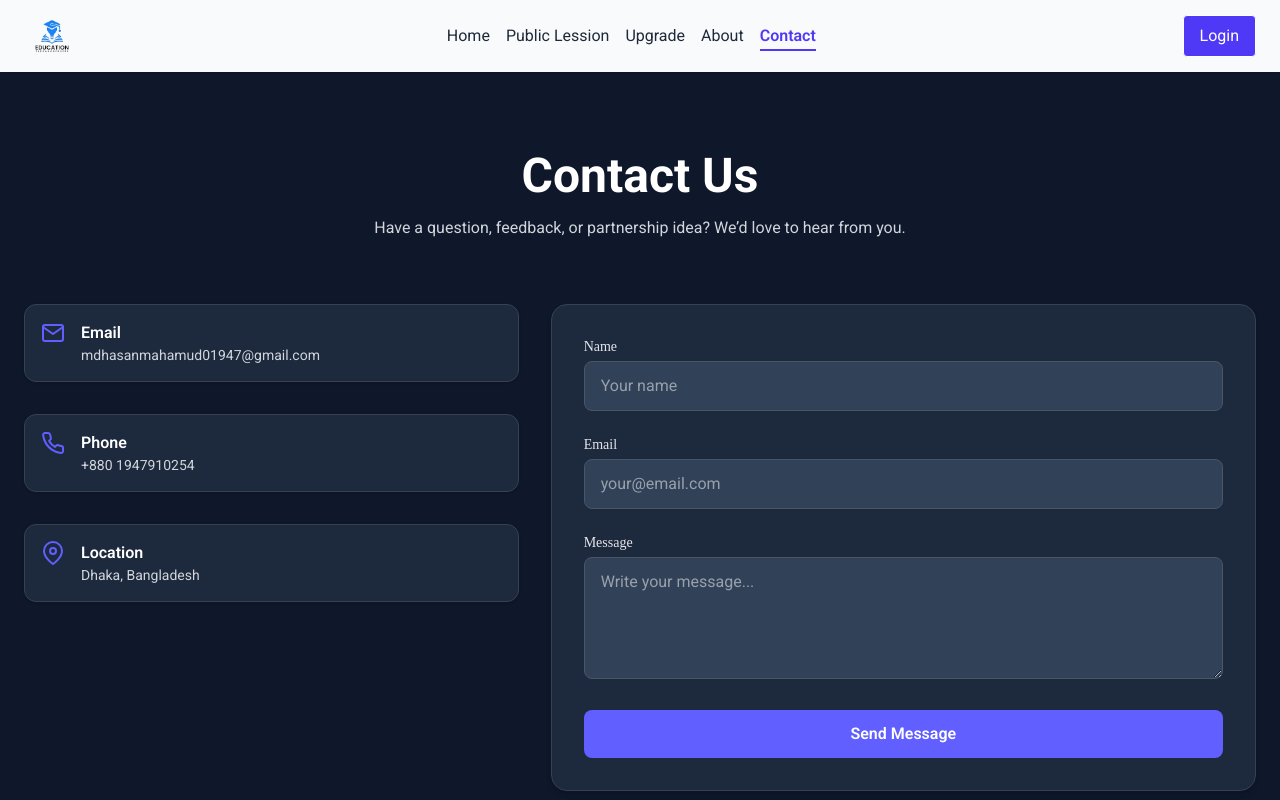
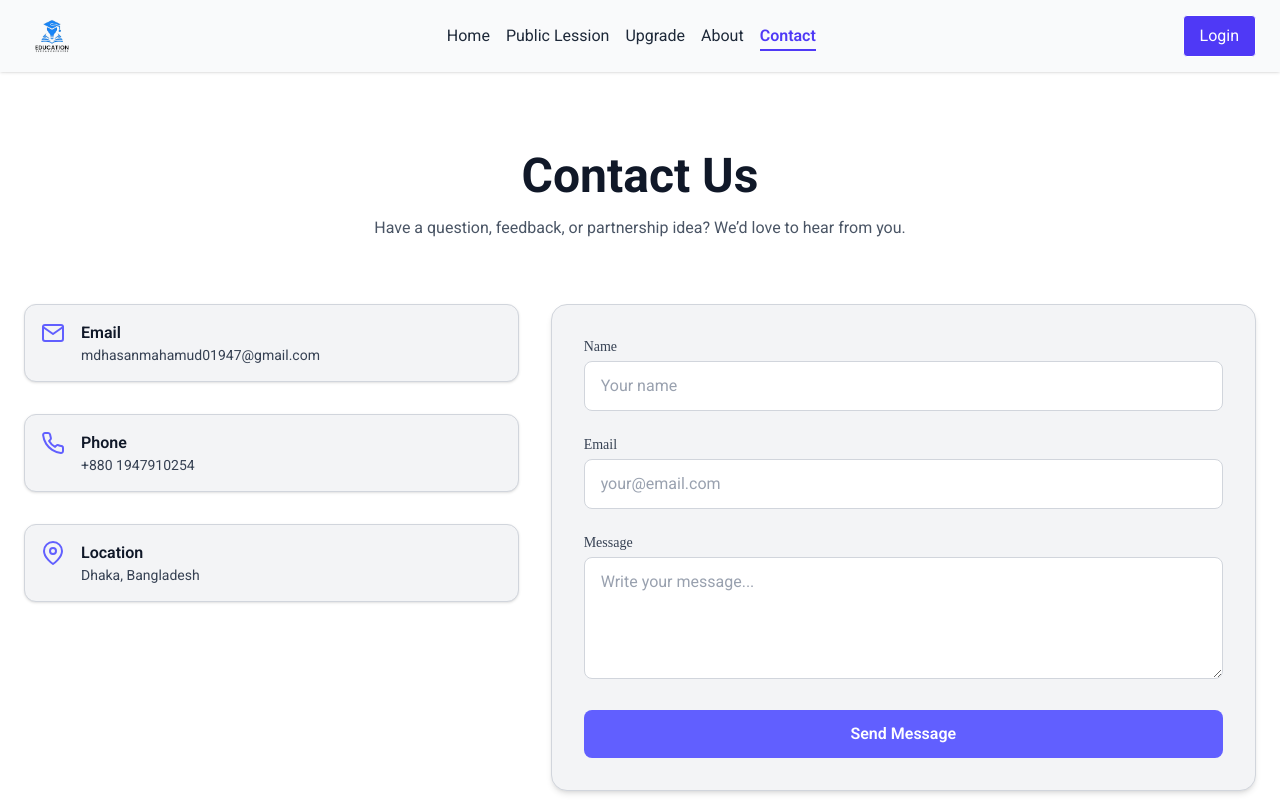
Before and after one commit to mdhasanmahamud-dev/Digital_Life_Lessons_Frontend, a React (Vite) app: page /contact in a window 1280 px wide. Shown: the top 800 px of the page. Built offline with nearby package versions, Linux system fonts and the light colour scheme; no server answers; a web font is replaced by a local one.

Commit message:
Implement dark mode and light mode

```diff
--- a/src/pages/Contact/Contact.jsx
+++ b/src/pages/Contact/Contact.jsx
@@ -3,21 +3,22 @@ import { FiMail, FiPhone, FiMapPin } from "react-icons/fi";
 
 const Contact = () => {
   return (
-    <div className="bg-slate-900 text-gray-200 min-h-screen px-6 py-20">
+    <div className="bg-white dark:bg-slate-900 text-gray-900 dark:text-gray-200 min-h-screen px-6 py-20 transition-colors duration-300">
       {/* Header */}
       <section className="text-center mb-16">
-        <h1 className="text-4xl md:text-5xl font-bold mb-4 text-white">
+        <h1 className="text-4xl md:text-5xl font-bold mb-4 text-gray-900 dark:text-white">
           Contact Us
         </h1>
-        <p className="max-w-xl mx-auto text-gray-300">
-          Have a question, feedback, or partnership idea? We’d love to hear from you.
+        <p className="max-w-xl mx-auto text-gray-600 dark:text-gray-300">
+          Have a question, feedback, or partnership idea? We’d love to hear from
+          you.
         </p>
       </section>
 
       {/* Content */}
       <section className="max-w-7xl mx-auto grid grid-cols-12 gap-8">
         {/* Contact Info */}
-        <div className="space-y-8 col-span-12 md:col-span-5 ">
+        <div className="space-y-8 col-span-12 md:col-span-5">
           <ContactCard
             icon={<FiMail />}
             title="Email"
@@ -36,31 +37,37 @@ const Contact = () => {
         </div>
 
         {/* Contact Form */}
-        <form className="col-span-12 md:col-span-7  bg-slate-800 border border-gray-700 rounded-2xl p-8 space-y-6 shadow-md">
+        <form className="col-span-12 md:col-span-7 bg-gray-100 dark:bg-slate-800 border border-gray-300 dark:border-gray-700 rounded-2xl p-8 space-y-6 shadow-md transition-colors duration-300">
           <div>
-            <label className="block text-sm font-medium mb-1">Name</label>
+            <label className="block text-sm font-medium mb-1 text-gray-700 dark:text-gray-200">
+              Name
+            </label>
             <input
               type="text"
               placeholder="Your name"
-              className="w-full px-4 py-3 rounded-lg bg-slate-700 border border-gray-600 focus:outline-none focus:ring-1 focus:ring-indigo-500 text-white"
+              className="w-full px-4 py-3 rounded-lg bg-white dark:bg-slate-700 border border-gray-300 dark:border-gray-600 focus:outline-none focus:ring-1 focus:ring-indigo-500 text-gray-900 dark:text-white placeholder-gray-400 dark:placeholder-gray-500 transition-colors duration-300"
             />
           </div>
 
           <div>
-            <label className="block text-sm font-medium mb-1">Email</label>
+            <label className="block text-sm font-medium mb-1 text-gray-700 dark:text-gray-200">
+              Email
+            </label>
             <input
               type="email"
               placeholder="your@email.com"
-              className="w-full px-4 py-3 rounded-lg bg-slate-700 border border-gray-600 focus:outline-none focus:ring-1 focus:ring-indigo-500 text-white"
+              className="w-full px-4 py-3 rounded-lg bg-white dark:bg-slate-700 border border-gray-300 dark:border-gray-600 focus:outline-none focus:ring-1 focus:ring-indigo-500 text-gray-900 dark:text-white placeholder-gray-400 dark:placeholder-gray-500 transition-colors duration-300"
             />
           </div>
 
           <div>
-            <label className="block text-sm font-medium mb-1">Message</label>
+            <label className="block text-sm font-medium mb-1 text-gray-700 dark:text-gray-200">
+              Message
+            </label>
             <textarea
               rows="4"
               placeholder="Write your message..."
-              className="w-full px-4 py-3 rounded-lg bg-slate-700 border border-gray-600 focus:outline-none focus:ring-2 focus:ring-indigo-500 text-white"
+              className="w-full px-4 py-3 rounded-lg bg-white dark:bg-slate-700 border border-gray-300 dark:border-gray-600 focus:outline-none focus:ring-2 focus:ring-indigo-500 text-gray-900 dark:text-white placeholder-gray-400 dark:placeholder-gray-500 transition-colors duration-300"
             />
           </div>
 
@@ -79,11 +86,11 @@ const Contact = () => {
 // Contact Card Component
 const ContactCard = ({ icon, title, info }) => {
   return (
-    <div className="flex items-start gap-4 p-4 bg-slate-800 border border-gray-700 rounded-xl shadow-sm">
+    <div className="flex items-start gap-4 p-4 bg-gray-100 dark:bg-slate-800 border border-gray-300 dark:border-gray-700 rounded-xl shadow-sm transition-colors duration-300">
       <div className="text-2xl text-indigo-500">{icon}</div>
       <div>
-        <h3 className="font-semibold text-white">{title}</h3>
-        <p className="text-gray-300 text-sm">{info}</p>
+        <h3 className="font-semibold text-gray-900 dark:text-white">{title}</h3>
+        <p className="text-gray-700 dark:text-gray-300 text-sm">{info}</p>
       </div>
     </div>
   );
--- a/src/pages/PublicLessons/PublicLessonsCards/PublicLessonsCards.jsx
+++ b/src/pages/PublicLessons/PublicLessonsCards/PublicLessonsCards.jsx
@@ -78,9 +78,9 @@ const PublicLessonsCards = () => {
               emotionalTone={lesson.emotionalTone}
               creator={lesson.creator}
               createdAt={lesson.createdAt}
-              image={lesson.image} // Lesson image
-              accessLevel={lesson.accessLevel} // free or premium
-              userData={user} // Logged-in user for premium check
+              image={lesson.image}
+              accessLevel={lesson.accessLevel}
+              userData={user}
               detailsLink={`/lession-details/${lesson._id}`}
               upgradeLink="/upgrade"
               buttonText="View Details"
--- a/src/pages/PublicLessons/SearchFilterSort/SearchFilterSort.jsx
+++ b/src/pages/PublicLessons/SearchFilterSort/SearchFilterSort.jsx
@@ -20,7 +20,7 @@ const SearchFilterSort = ({
   };
 
   return (
-    <div className="mb-10 bg-slate-900 border border-slate-800 rounded-2xl p-6">
+    <div className="mb-10 bg-white dark:bg-slate-900 border border-gray-300 dark:border-slate-800 rounded-2xl p-6 transition-colors duration-300">
       <div className="flex flex-col lg:flex-row gap-4 items-stretch lg:items-center">
         {/* Search */}
         <div className="flex-1 relative">
@@ -30,13 +30,13 @@ const SearchFilterSort = ({
             onChange={(e) => setLocalSearch(e.target.value)}
             onKeyDown={handleKeyDown}
             placeholder="Search lessons by title or keyword..."
-            className="w-full px-4 py-2.5 rounded-xl bg-slate-950 text-slate-200
-            border border-slate-800 focus:outline-none focus:border-slate-600
-            placeholder-slate-500"
+            className="w-full px-4 py-2.5 rounded-xl bg-gray-100 dark:bg-slate-950 text-gray-900 dark:text-slate-200
+              border border-gray-300 dark:border-slate-800 focus:outline-none focus:border-indigo-500
+              placeholder-gray-400 dark:placeholder-gray-500 transition-colors duration-300"
           />
           <button
             onClick={onSearch}
-            className="absolute right-1 top-1/2 -translate-y-1/2 px-4 py-1.5 bg-slate-800 text-slate-200 rounded-md hover:bg-slate-700"
+            className="absolute right-1 top-1/2 -translate-y-1/2 px-4 py-1.5 bg-gray-200 dark:bg-slate-800 text-gray-900 dark:text-slate-200 rounded-md hover:bg-gray-300 dark:hover:bg-slate-700 transition-colors duration-300"
           >
             Search
           </button>
@@ -47,8 +47,8 @@ const SearchFilterSort = ({
           <select
             value={category}
             onChange={(e) => setCategory(e.target.value)}
-            className="w-full px-4 py-2.5 rounded-xl bg-slate-950 text-slate-200
-            border border-slate-800 focus:outline-none focus:border-slate-600"
+            className="w-full px-4 py-2.5 rounded-xl bg-gray-100 dark:bg-slate-950 text-gray-900 dark:text-slate-200
+              border border-gray-300 dark:border-slate-800 focus:outline-none focus:border-indigo-500 transition-colors duration-300"
           >
             <option value="">All Categories</option>
             <option value="Personal Growth">Personal Growth</option>
@@ -63,8 +63,8 @@ const SearchFilterSort = ({
           <select
             value={emotion}
             onChange={(e) => setEmotion(e.target.value)}
-            className="w-full px-4 py-2.5 rounded-xl bg-slate-950 text-slate-200
-            border border-slate-800 focus:outline-none focus:border-slate-600"
+            className="w-full px-4 py-2.5 rounded-xl bg-gray-100 dark:bg-slate-950 text-gray-900 dark:text-slate-200
+              border border-gray-300 dark:border-slate-800 focus:outline-none focus:border-indigo-500 transition-colors duration-300"
           >
             <option value="">All Emotions</option>
             <option value="Gratitude">Gratitude</option>
@@ -79,8 +79,8 @@ const SearchFilterSort = ({
           <select
             value={sort}
             onChange={(e) => setSort(e.target.value)}
-            className="w-full px-4 py-2.5 rounded-xl bg-slate-950 text-slate-200
-            border border-slate-800 focus:outline-none focus:border-slate-600"
+            className="w-full px-4 py-2.5 rounded-xl bg-gray-100 dark:bg-slate-950 text-gray-900 dark:text-slate-200
+              border border-gray-300 dark:border-slate-800 focus:outline-none focus:border-indigo-500 transition-colors duration-300"
           >
             <option value="">Sort By</option>
             <option value="newest">Newest</option>
@@ -92,8 +92,8 @@ const SearchFilterSort = ({
         <div>
           <button
             onClick={onReset}
-            className="px-6 py-2.5 rounded-xl bg-slate-800 text-slate-200
-            hover:bg-slate-700 transition"
+            className="px-6 py-2.5 rounded-xl bg-gray-200 dark:bg-slate-800 text-gray-900 dark:text-slate-200
+              hover:bg-gray-300 dark:hover:bg-slate-700 transition-colors duration-300"
           >
             Reset
           </button>
```
Also changed, not shown: src/pages/About/About.jsx (+17 -17 lines).
